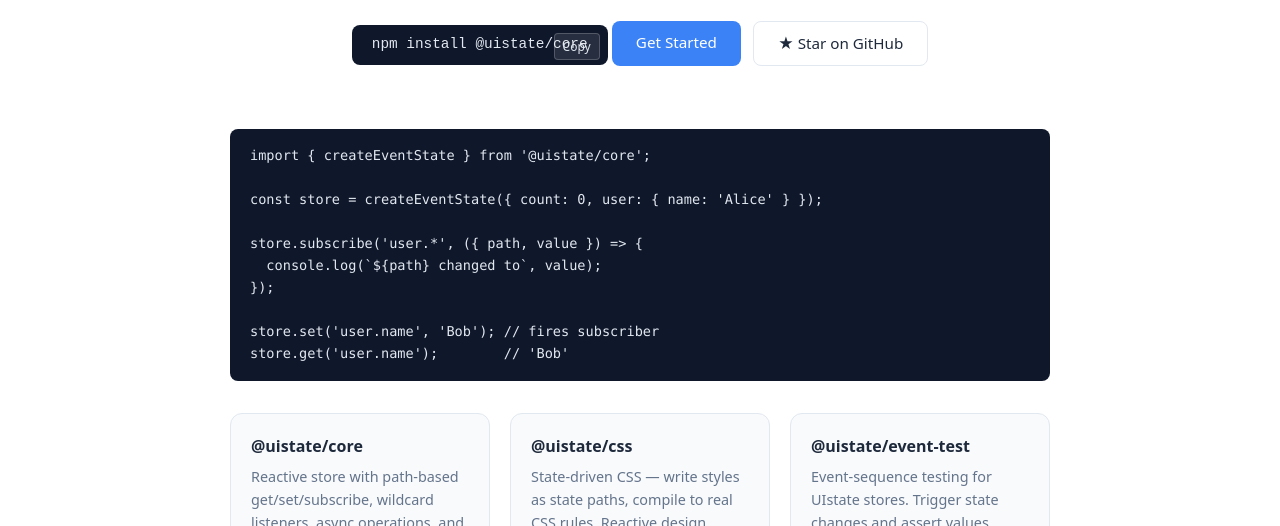
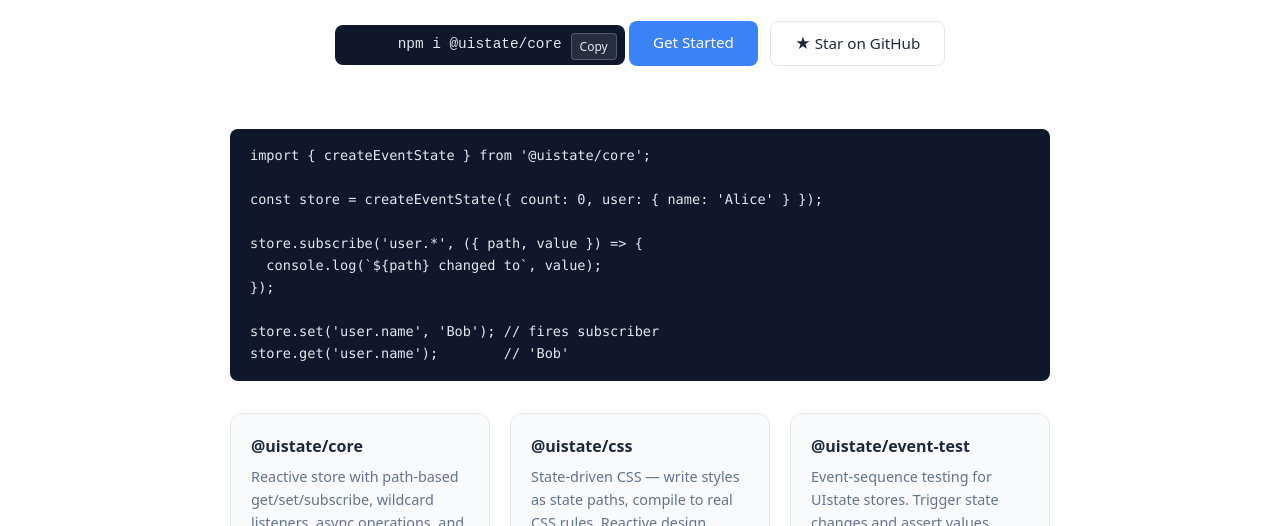
Before and after one commit to ImsirovicAjdin/uistate-docs, a plain HTML site: page index.html in a window 1280 px wide. Shown: the part 274-800 px from the top of the page. Drawn offline with Linux system fonts and the light colour scheme.

Commit message:
fix: make copy button not overlap the npm command

```diff
--- a/index.html
+++ b/index.html
@@ -29,7 +29,7 @@
     <h1>UIstate</h1>
     <p class="tagline">Path-based state management with wildcard subscriptions, async support, and state-driven CSS.</p>
     <div class="install-wrap">
-      <div class="install">npm install @uistate/core</div>
+      <div class="install">npm i @uistate/core</div>
       <button class="copy-btn" onclick="__copy('npm install @uistate/core', this)">Copy</button>
     </div>
     <div class="cta">
--- a/style.css
+++ b/style.css
@@ -297,6 +297,7 @@
   font-family: monospace;
   font-size: 0.9rem;
   margin-bottom: 2rem;
+  min-width: 290px;
 }
 
 /* ---- Feature cards (landing) ---- */
```
Also changed, not shown: core.html (+1 -1 lines).
